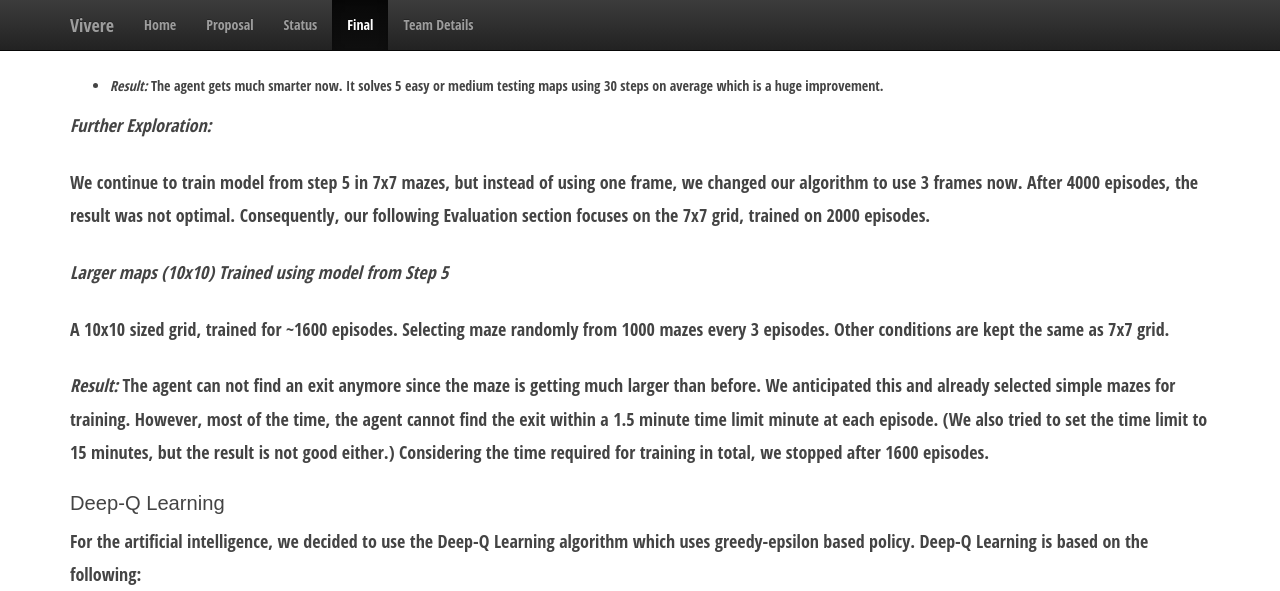
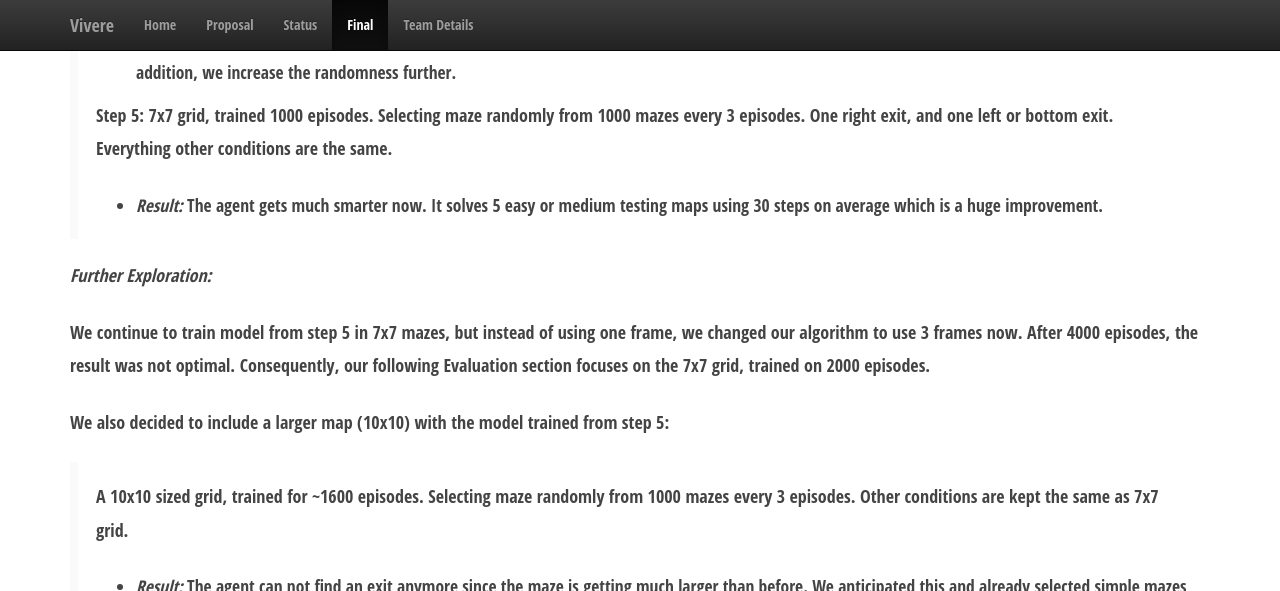
Before and after one commit to Enhjin/Vivere, a Jekyll site: the page built from docs/final.md, in a window 1280 px wide and 900 px high, scrolled down 3150 px, cut to the strip 0-591 px from the top of the window. Built offline with Jekyll 4.4.1, drawn with Linux system fonts in a browser that asks for light colours.

Commit message:
Update final.md

```diff
--- a/docs/final.md
+++ b/docs/final.md
@@ -52,19 +52,19 @@ Our training sessions are listed below:
 >
 **Step 1:** 5x5 grid, no maze, no fire, and one exit. Agent is spawned in a fixed position in one side.
 * *Result:* Agent can find it properly. Algorithm is functional.
-
+>
 **Step 2:** 5x5 grid, trained 1000 episodes. Randomly selecting a maze from 5 mazes every 10 episode. All the blocks are flammable and fires won’t fade away. One fire has spawned in a fixed position. Agent is spawned in a fixed position on one side. Three exits in other 3 sides.
 * *Result:* There is overfitting. Agent learns to go straight only. It also cannot avoid fire since it spreads too fast and after a short time, there is no place for it to hide or dodge the fire.
 * *Solution:* Expand the grid while increase the maze set.
-
+>
 **Step 3:** 7x7 grid, trained 1000 episodes. Randomly selecting a maze from 50 mazes every 10 episode. There is a 50% chance for a passage to be flammable, which significantly decrease the fire’s influence, so we spawned 2 fixed fires.  Agent is spawned in a fixed position on one side. Three exits on other 3 sides.
 * *Result:* There is still overfitting. Agent learns to go straight only, but the survival rate has improved since it learns to escape from fire.
 * *Solution:* Increase the maze set more.
-
+>
 **Step 4:** 7x7 grid, trained 1000 episodes. Randomly selecting a maze from 160 mazes every 5 episodes. Everything other conditions are the same.
 * *Result:* Still, the agent continues to reach the bottom exit. We assume that the agent tries to avoid fire on the left which prevents it to reach the left exit. Bottom exit is closer that the right one is, so the agent keeps on going straight to the bottom one.
 * *Solution:* Keep two exits only in the maze by randomly removing left exit or bottom exit. We hope this can encourage the agent to go the right exit. In addition, we increase the randomness further.
-
+>
 **Step 5:** 7x7 grid, trained 1000 episodes. Selecting maze randomly from 1000 mazes every 3 episodes. One right exit, and one left or bottom exit. Everything other conditions are the same.
 * *Result:* The agent gets much smarter now. It solves 5 easy or medium testing maps using 30 steps on average which is a huge improvement.
 
@@ -72,11 +72,10 @@ Our training sessions are listed below:
 
 We continue to train model from step 5 in 7x7 mazes, but instead of using one frame, we changed our algorithm to use 3 frames now. After 4000 episodes, the result was not optimal. Consequently, our following Evaluation section focuses on the 7x7 grid, trained on 2000 episodes.
 
-*Larger maps (10x10) Trained using model from Step 5*
-
+We also decided to include a larger map (10x10) with the model trained from step 5:
+>
 A 10x10 sized grid, trained for ~1600 episodes. Selecting maze randomly from 1000 mazes every 3 episodes. Other conditions are kept the same as 7x7 grid.
-
-*Result:* The agent can not find an exit anymore since the maze is getting much larger than before. We anticipated this and already selected simple mazes for training. However, most of the time, the agent cannot find the exit within a 1.5 minute time limit minute at each episode. (We also tried to set the time limit to 15 minutes, but the result is not good either.) Considering the time required for training in total, we stopped after 1600 episodes.
+* *Result:* The agent can not find an exit anymore since the maze is getting much larger than before. We anticipated this and already selected simple mazes for training. However, most of the time, the agent cannot find the exit within a 1.5 minute time limit minute at each episode. (We also tried to set the time limit to 15 minutes, but the result is not good either.) Considering the time required for training in total, we stopped after 1600 episodes.
 
 
 
```
